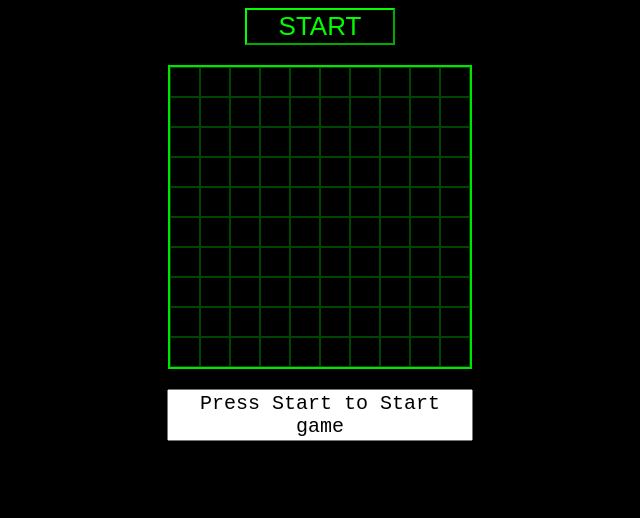
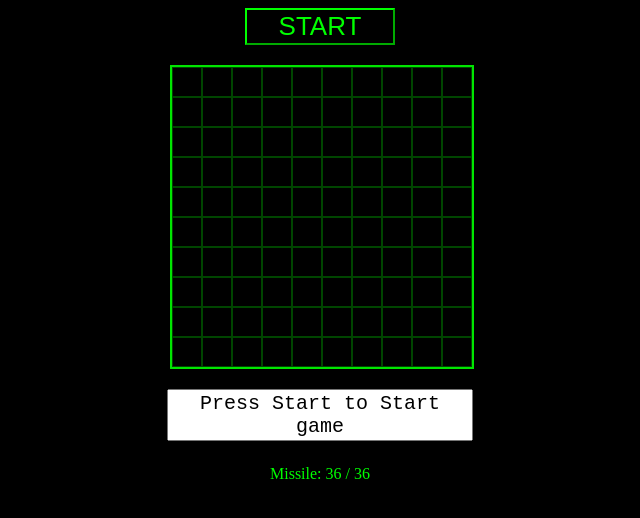
Before and after one commit to tedythsu/Battleship, an Angular app: page / in a window 1280 px wide. Shown: the top 518 px of the page, without its empty margins (320-960 px from the left). Built offline with nearby package versions, Linux system fonts and the light colour scheme.

Commit message:
Refactor: Code Optimization

```diff
--- a/src/app/app.component.css
+++ b/src/app/app.component.css
@@ -1,16 +1,20 @@
+.wrapper {
+    display: flex;
+    flex-direction: column;
+    width: 300px;
+    justify-content: center;
+    align-items: center;
+    margin: auto;
+    gap: 20px;
+}
+
 .start-button {
     width: 150px;
     background-color: black;
     color: #0f0;
     font-size: 26px;
     cursor: pointer;
-
     border-color: #0f0;
-
-    display: flex;
-    justify-content: center;
-    margin: auto;
-    margin-bottom: 20px;
 }
 
 .grid {
@@ -19,11 +23,10 @@
     height: 300px;
     display: flex;
     flex-wrap: wrap;
-    background-color: black;
+    /* background-color: black;
     justify-content: center;
-    align-items: center;
+    align-items: center; */
     border: 2px solid #00e500;
-    margin-bottom: 20px;
 }
 
 .grid--disabled {
@@ -46,7 +49,7 @@
 }
 
 .bombed {
-    background-color:dimgray;
+    background-color: dimgray;
 }
 
 .sinking-ship {
@@ -61,8 +64,10 @@
     resize: none;
     font-size: 20px;
     width: 300px;
-    display: flex;
-    margin: auto;
     pointer-events: none;
     text-align: center;
 }
+
+.missile-info {
+    color: #0f0;
+}
--- a/src/app/app.component.html
+++ b/src/app/app.component.html
@@ -1,3 +1,4 @@
+<div class="wrapper">
   <div>
     <button (click)="startGame()" class="start-button">START</button>
   </div>
@@ -7,9 +8,9 @@
       id="location-{{i + 1}}" (click)="fire(i + 1)"></div>
   </div>
 
+  <div>
     <textarea id="messageArea">Press Start to Start game</textarea>
+  </div>
 
-<div>{{missile}}</div>
-
-
-<div *ngIf="ifWin">You Win!</div>
+  <div class="missile-info">Missile: {{missile}} / 36</div>
+</div>
--- a/src/app/app.component.ts
+++ b/src/app/app.component.ts
@@ -58,20 +58,21 @@ export class AppComponent {
         text.value += element.toString();
       }, timeout);
 
-      timeout+=25;
+      timeout += 25;
     });
 
+    this.missile = 36;
 
 
   }
 
   fire(position: number) {
     console.log(position);
-    const asd = document.getElementById(`location-${position}`);
+    const aimLocation = document.getElementById(`location-${position}`);
 
-    if (asd?.classList.contains('hidden-ship')) {
-      asd.classList.remove('hidden-ship');
-      asd.classList.add('sinking-ship');
+    if (aimLocation?.classList.contains('hidden-ship')) {
+      aimLocation.classList.remove('hidden-ship');
+      aimLocation.classList.add('sinking-ship');
 
       let usedIndex: number = this.enemyShipsLocation.indexOf(position);
       if (usedIndex !== -1) {
@@ -90,11 +91,13 @@ export class AppComponent {
           text.value += element.toString();
         }, timeout);
 
-        timeout+=50;
+        timeout += 50;
       });
 
-    } else {
-      asd?.classList.add('bombed');
+      this.missile--;
+
+    } else if (!aimLocation?.classList.contains('sinking-ship') && !aimLocation?.classList.contains('bombed')) {
+      aimLocation?.classList.add('bombed');
 
       const infomation = 'You missed.';
       const infoArray = infomation.split('');
@@ -108,13 +111,14 @@ export class AppComponent {
           text.value += element.toString();
         }, timeout);
 
-        timeout+=50;
+        timeout += 50;
       });
 
+      this.missile--;
 
     }
 
-    this.missile--;
+
     this.checkGameStatus();
 
   }
@@ -128,7 +132,22 @@ export class AppComponent {
     }
 
     if (this.missile === 0) {
-      console.log('Game Over!')
+      const infomation = 'Run out of missiles, game over!';
+      const infoArray = infomation.split('');
+
+      const text = document.getElementById('messageArea') as HTMLTextAreaElement;
+      text.value = "";
+      let timeout = 0;
+      infoArray.forEach((element: string) => {
+
+        setTimeout(() => {
+          text.value += element.toString();
+        }, timeout);
+
+        timeout += 50;
+      });
+
+
     }
 
   }
```
Lines whose indentation alone changed are shown as unchanged.
